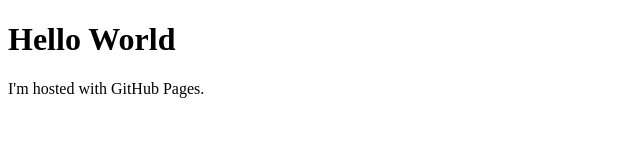
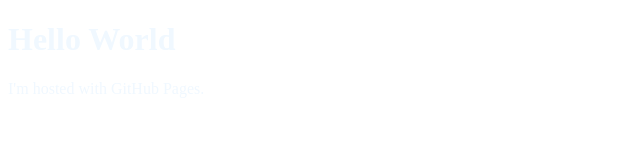
Before and after one commit to troestercole/troestercole.github.io, a plain HTML site: page index.html in a window 1280 px wide. Shown: the whole page, without its empty margins (0-640 px from the left). Drawn offline with Linux system fonts and the light colour scheme.

Commit message:
JS and CSS import test.

```diff
--- a/index.html
+++ b/index.html
@@ -1,7 +1,13 @@
 <!DOCTYPE html>
 <html>
-<body>
-<h1>Hello World</h1>
-<p>I'm hosted with GitHub Pages.</p>
-</body>
+    <head>
+        <link rel="stylesheet" href="/main.css">
+        <title>Portfolio | Cole Troester</title>
+    </head>
+    <body>
+        <h1>Hello World</h1>
+        <p>I'm hosted with GitHub Pages.</p>
+
+        <script src="/main.js"></script>
+    </body>
 </html>
--- /dev/null
+++ b/main.css
@@ -0,0 +1,4 @@
+body {
+    background: linear-gradient(blue, red, 45deg);
+    color: aliceblue;
+}
--- /dev/null
+++ b/main.js
@@ -0,0 +1 @@
+console.log('Javascript Test');
```
